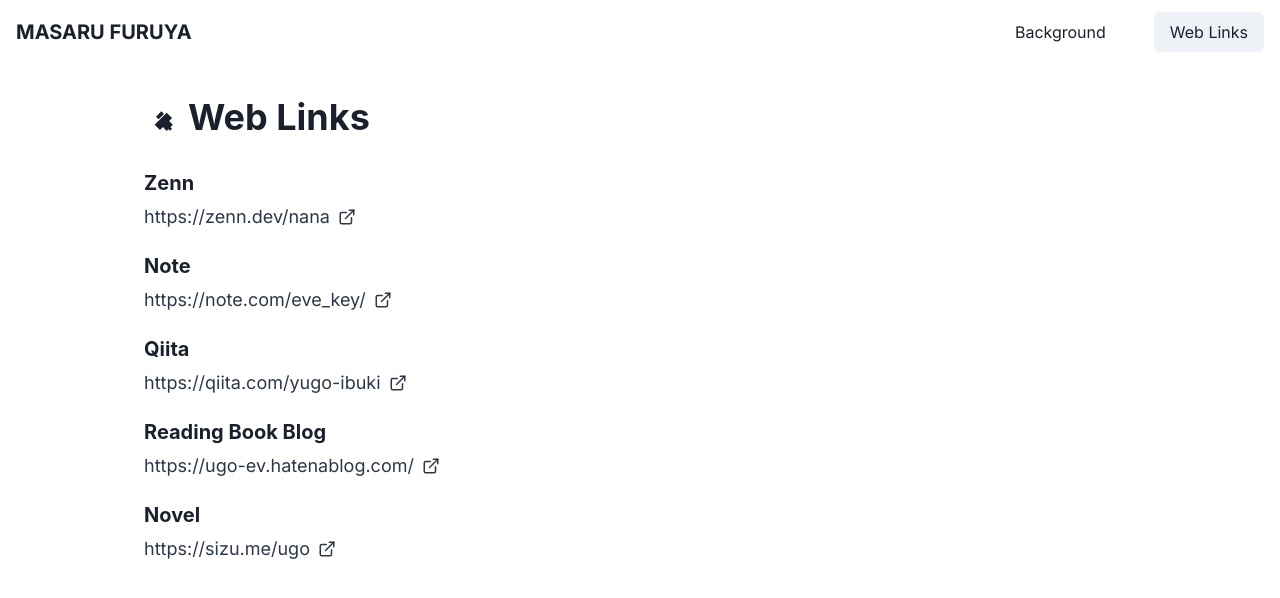
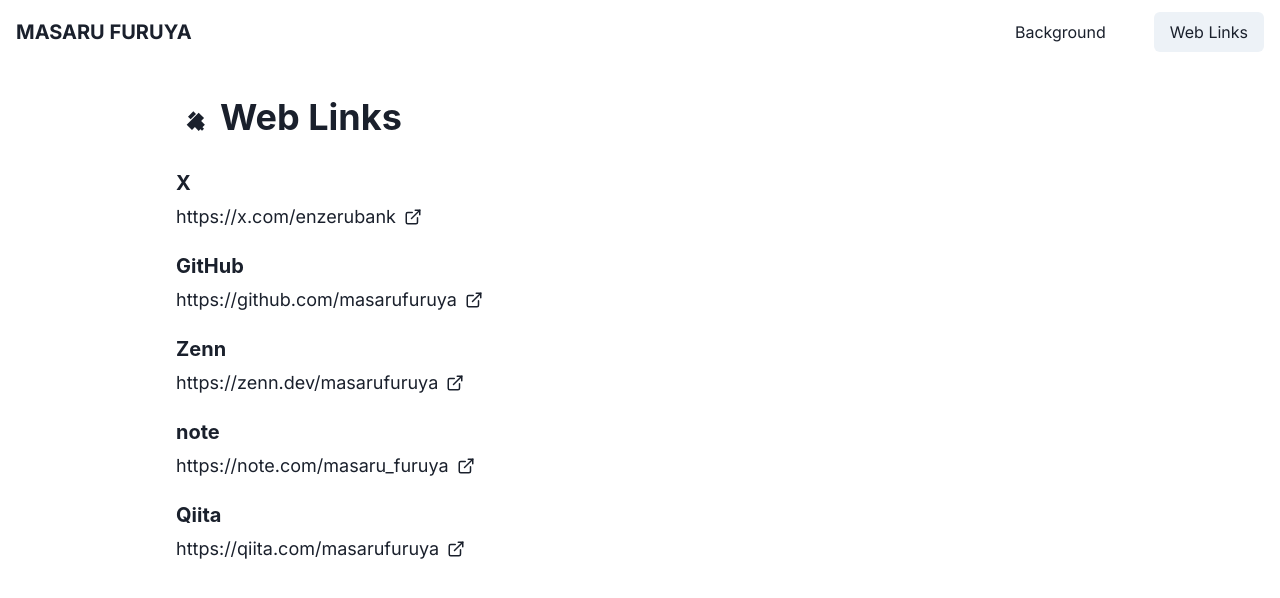
Before and after one commit to masarufuruya/portfolio, a Next.js app: page /links in a window 1280 px wide. Shown: the top 598 px of the page. Built offline with nearby package versions, Linux system fonts and the light colour scheme; what @chakra-ui/next-js would draw is missing.

Commit message:
web link修正

```diff
--- a/src/app/links/page.tsx
+++ b/src/app/links/page.tsx
@@ -13,24 +13,24 @@
 
 const links = [
   {
-    platform: "Zenn",
-    url: "https://zenn.dev/nana",
+    platform: "X",
+    url: "https://x.com/enzerubank",
   },
   {
-    platform: "Note",
-    url: "https://note.com/eve_key/",
+    platform: "GitHub",
+    url: "https://github.com/masarufuruya",
+  },
+  {
+    platform: "Zenn",
+    url: "https://zenn.dev/masarufuruya",
+  },
+  {
+    platform: "note",
+    url: "https://note.com/masaru_furuya",
   },
   {
     platform: "Qiita",
-    url: "https://qiita.com/yugo-ibuki",
-  },
-  {
-    platform: "Reading Book Blog",
-    url: "https://ugo-ev.hatenablog.com/",
-  },
-  {
-    platform: "Novel",
-    url: "https://sizu.me/ugo",
+    url: "https://qiita.com/masarufuruya",
   },
 ];
 
@@ -38,7 +38,7 @@
   return (
     <Box minH="100vh">
       <Navigation />
-      <Container maxW="container.lg" py={8}>
+      <Container maxW="container.lg" py={8} px={12}>
         <Stack direction="column" spacing={8}>
           <Box display="flex" alignItems="center" gap={3} mt={16}>
             <Icon viewBox="0 0 24 24" boxSize={8}>
@@ -65,8 +65,6 @@
                   alignItems="center"
                   gap={2}
                   fontSize="lg"
-                  color="gray.700"
-                  _hover={{ color: link.color }}
                 >
                   {link.url}
                   <ExternalLinkIcon />
```
